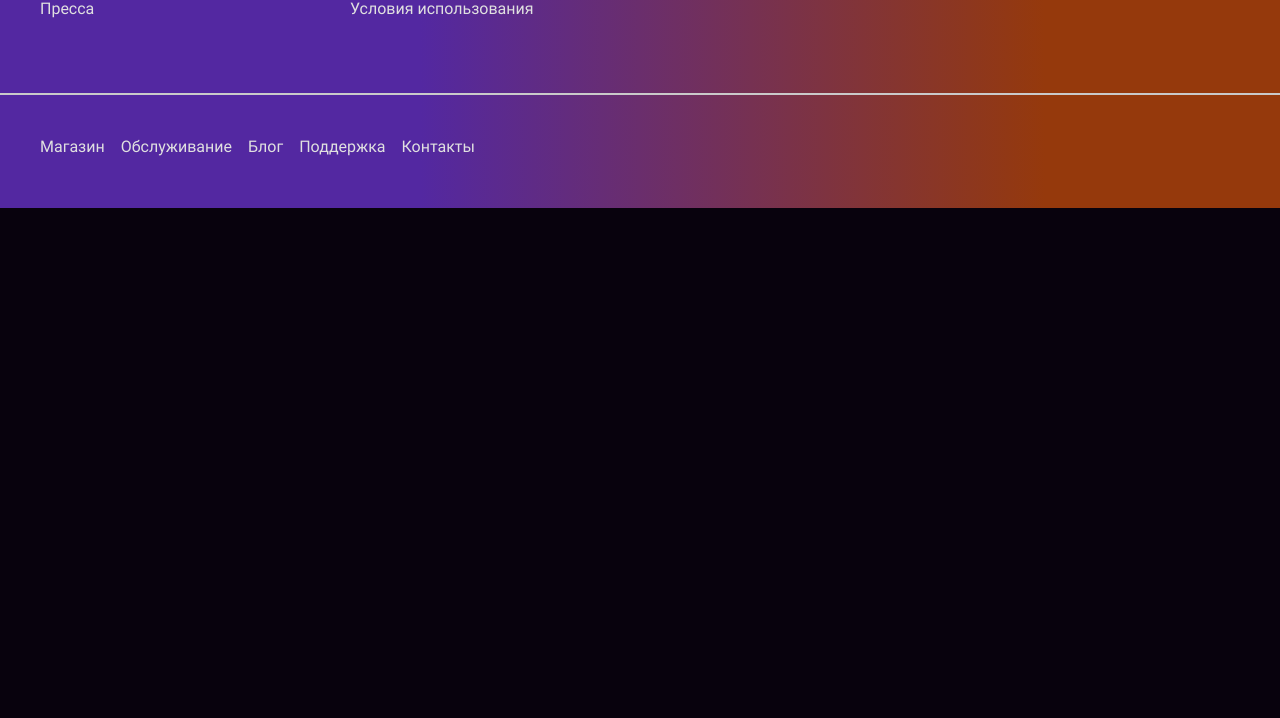
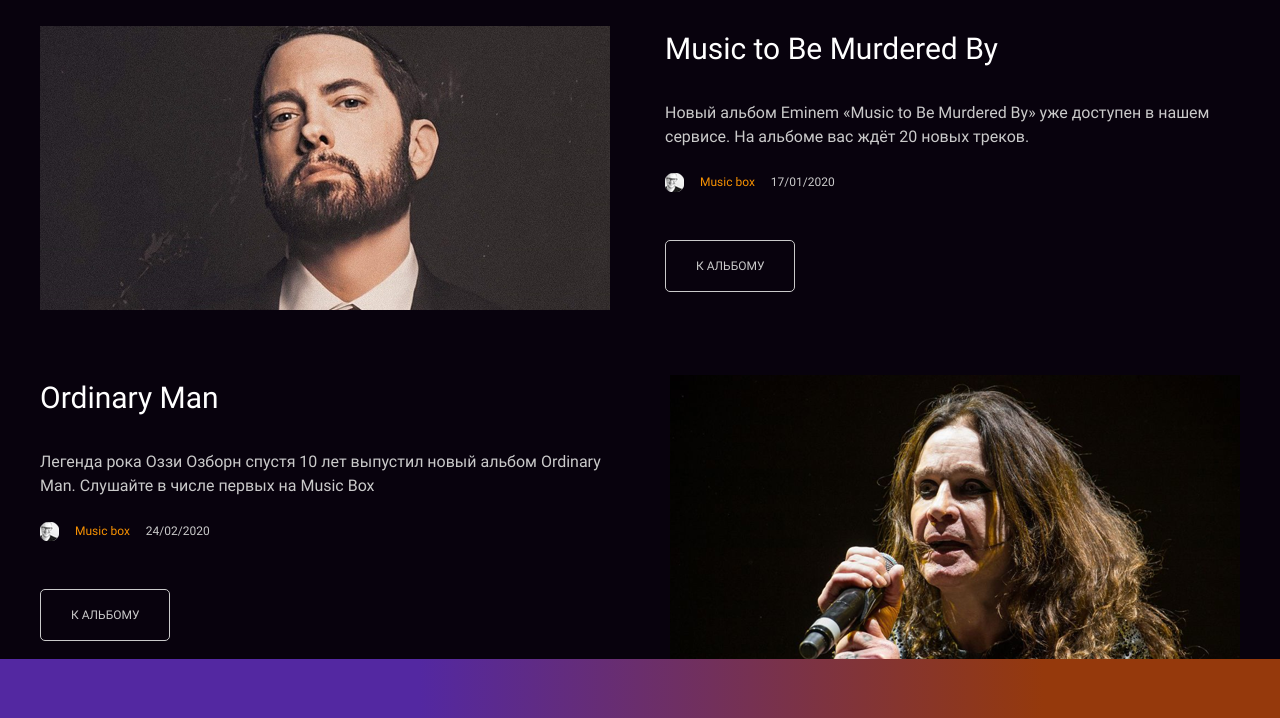
Before and after one commit to MaxNeverov/layout-designer-project-lvl2, a website: page src/index.html in a window 1280 px wide. Shown: the part 1842-2560 px from the top of the page. Before the commit the page ends 2050 px from the top, so only its background shows below. Drawn offline with Linux system fonts and the light colour scheme.

Commit message:
новости

```diff
--- a/src/index.html
+++ b/src/index.html
@@ -83,6 +83,48 @@
             </div>
 
         </section>
+
+        <section id="page-news" class="news-sec-marg">
+            <div class="container">
+                <h2 class="news-main-title">Последние новости</h2>
+                <div class="news-item flex-container">
+                    <img class="news-img" src="images/Music to Be Murdered By.png" alt="Эминем">
+                    <div class="flex-container news-col-flex">
+                        <div class="news-body">
+                            <h3 class="news-h3">Music to Be Murdered By</h3>
+                            <p class="news-p">Новый альбом Eminem «Music to Be Murdered By» уже доступен в нашем сервисе. На альбоме вас ждёт 20 новых треков.</p>
+                          </div>
+                          <div class="news-footer">
+                            <div class="flex-container news-author">
+                                <img class="mr-16" src="images/avatar.png" alt="user avatar">
+                                <p class="mr-16 text-orange">Music box</p>
+                                <p class="mr-16">17/01/2020</p>
+                            </div>
+                            <a class="btn btn-album" href="#">К альбому</a>
+                          </div>
+                    </div>
+                </div>
+
+                <div class="news-item flex-container news-mb-0 news-item-reverse">
+                    <div class="flex-container news-col-flex">
+                        <div class="news-body">
+                            <h3 class="news-h3">Ordinary Man</h3>
+                            <p class="news-p">Легенда рока Оззи Озборн спустя 10 лет выпустил новый альбом Ordinary Man. Слушайте в числе первых на Music Box</p>
+                          </div>
+                          <div class="news-footer">
+                            <div class="flex-container news-author">
+                                <img class="mr-16" src="images/avatar.png" alt="user avatar">
+                                <p class="mr-16 text-orange">Music box</p>
+                                <p class="mr-16">24/02/2020</p>
+                            </div>
+                            <a class="btn btn-album" href="#">К альбому</a>
+                          </div>
+                    </div>
+                    <img class="news-img" src="images/Ordinary Man.png" alt="Оззи Озборн">
+                </div>
+            </div>
+
+        </section>
     </main>
 
     <footer class="footer-bcg">
--- a/src/scss/app.scss
+++ b/src/scss/app.scss
@@ -3,4 +3,5 @@
 @import "header";
 @import "section-1";
 @import "subscription";
+@import "news";
 @import "footer";
--- a/src/scss/general.scss
+++ b/src/scss/general.scss
@@ -22,6 +22,8 @@
   margin-bottom: 40px;
 }
 
+
+
 .cont-rel {
     position: relative;
 }
@@ -39,6 +41,7 @@
   border-radius: 5px;
   text-transform: uppercase;
   color: $text-base-2;
+  text-decoration: none;
 }
 
 @media (min-width: 1240px) {
@@ -47,12 +50,14 @@
       line-height: 90px;
       font-family: "Roboto-Bold", sans-serif;
       text-transform: uppercase;
+      text-align: center;
     }
     h2{
       font-size: 38px;
       line-height: 57px;
       font-family: "Roboto-Bold", sans-serif;
       text-transform: uppercase;
+      text-align: center;
     }
     .container {
       width: 1200px;
@@ -66,12 +71,14 @@
         line-height: 45px;
         font-family: "Roboto-Bold", sans-serif;
         text-transform: uppercase;
+        text-align: center;
       }
     h2{
         font-size: 18px;
         line-height: 27px;
         font-family: "Roboto-Bold", sans-serif;
         text-transform: uppercase;
+        text-align: center;
       }
     .container {
         width: 100%;
--- /dev/null
+++ b/src/scss/news.scss
@@ -0,0 +1,68 @@
+.news-sec-marg {
+    padding-top: 100px;
+}
+
+.news-main-title {
+    margin-bottom: 48px;
+}
+
+.news-col-flex {
+    flex-direction: column;
+}
+
+.news-h3 {
+    font-size: 30px;
+    line-height: 1.5em;
+    font-weight: 400;
+    margin-bottom: 30px;
+}
+
+.news-p {
+    color: $text-base-1;
+    max-width: 575px;
+    font-size: 16px;
+    margin-bottom: 24px;
+}
+
+.btn-album {
+    display: inline-block;
+    border: 1px solid $text-base-1;
+    color: $text-base-1;
+    font-size: 12px;
+    padding: 16px 30px;
+}
+
+.news-item {
+    justify-content: space-between;
+    flex-wrap: wrap;
+    margin-bottom: 65px;
+}
+
+.news-author {
+    margin-bottom: 48px;
+    font-size: 12px;
+    color: $text-base-1;
+}
+
+.text-orange {
+    color: $orange;
+}
+
+.news-mb-0 {
+    margin-bottom: 0;
+  }
+
+  @media (max-width: 1199px) {
+    .news-h3 {
+        font-size: 16px;
+    }
+
+    .news-img {
+        max-width: 100%;
+        margin-bottom: 50px;
+    }
+
+    .news-item-reverse {
+        flex-direction: column-reverse;
+    }
+  }
```
Also changed, not shown: src/css/style.css, 1 other file.
